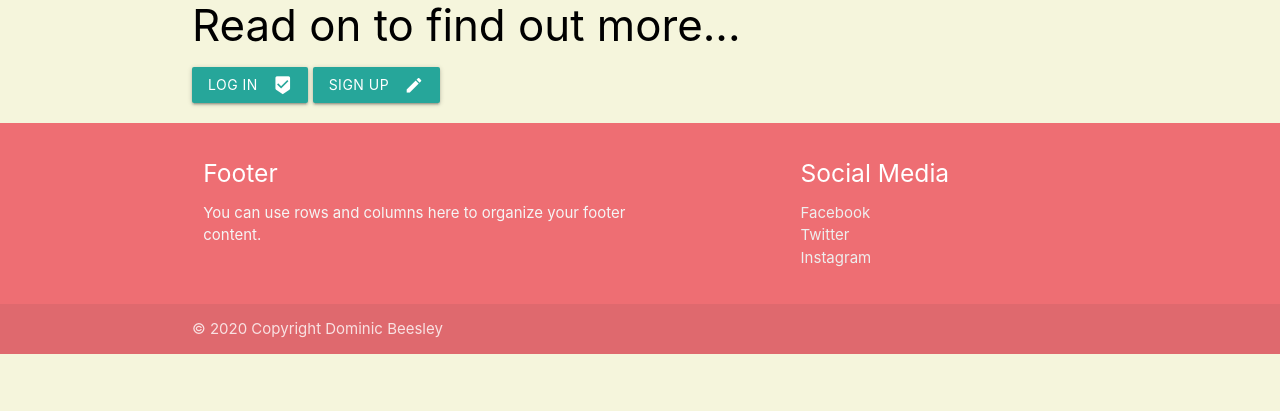
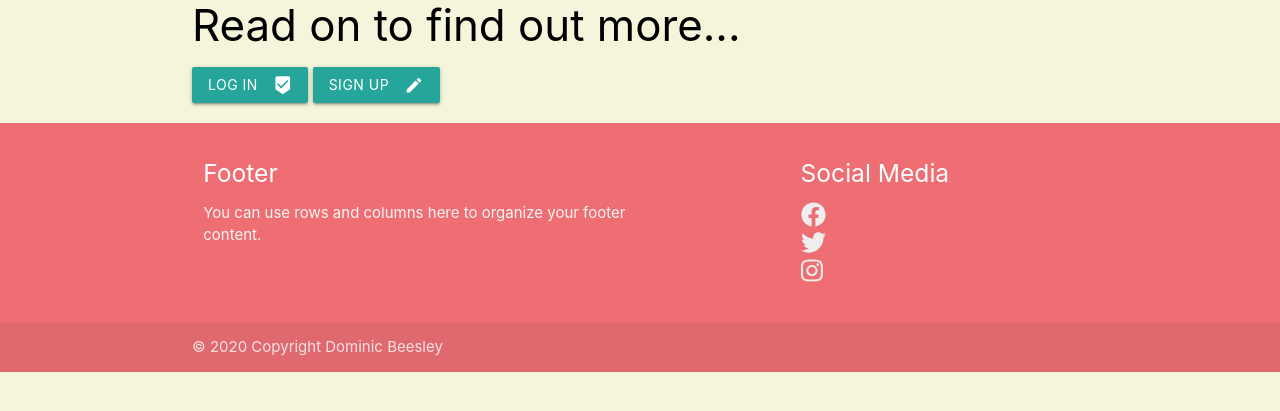
Before and after one commit to dombeesley/datacentricmilestone, a Flask app: page / in a window 1280 px wide. Shown: the part 186-597 px from the top of the page. Run offline with Flask 2, Linux system fonts and the light colour scheme; some libraries are stand-ins or nearby versions.

Commit message:
style social media icons in footer

```diff
--- a/static/css/style.css
+++ b/static/css/style.css
@@ -5,6 +5,11 @@ body {
 
 .site_title {
     margin-left:15px;
+}
+
+/* Footer */
+.socialicon {
+    font-size: 25px;
 }
 
 /* Add Book page */
--- a/templates/base.html
+++ b/templates/base.html
@@ -4,6 +4,7 @@
     <meta charset="UTF-8">
     <meta name="viewport" content="width=device-width, initial-scale=1.0">
     <meta http-equiv="X-UA-Compatible" content="ie=edge">
+    <script src="https://cdnjs.cloudflare.com/ajax/libs/font-awesome/5.13.0/js/all.min.js" integrity="sha256-KzZiKy0DWYsnwMF+X1DvQngQ2/FxF7MF3Ff72XcpuPs=" crossorigin="anonymous"></script>
     <link href="https://fonts.googleapis.com/icon?family=Material+Icons" rel="stylesheet">
     <link rel="stylesheet" href="https://cdnjs.cloudflare.com/ajax/libs/materialize/1.0.0/css/materialize.min.css">
     <link rel="stylesheet" type="text/css" href="/static/css/style.css"/>
@@ -59,9 +60,9 @@
               <div class="col l4 offset-l2 s12">
                 <h5 class="white-text">Social Media</h5>
                 <ul>
-                  <li><a class="grey-text text-lighten-3" href="https://www.facebook.com/" target="_blank">Facebook</a></li>
-                  <li><a class="grey-text text-lighten-3" href="https://www.twitter.com" target="_blank">Twitter</a></li>
-                  <li><a class="grey-text text-lighten-3" href="https://www.instagram.com" target="_blank">Instagram</a></li>
+                  <li><a class="grey-text text-lighten-3" href="https://www.facebook.com/" target="_blank"><i class="fab fa-facebook socialicon"></i></a></li>
+                  <li><a class="grey-text text-lighten-3" href="https://www.twitter.com" target="_blank"><i class="fab fa-twitter socialicon"></i></a></li>
+                  <li><a class="grey-text text-lighten-3" href="https://www.instagram.com" target="_blank"><i class="fab fa-instagram socialicon"></i></a></li>
                 </ul>
               </div>
             </div>
```
